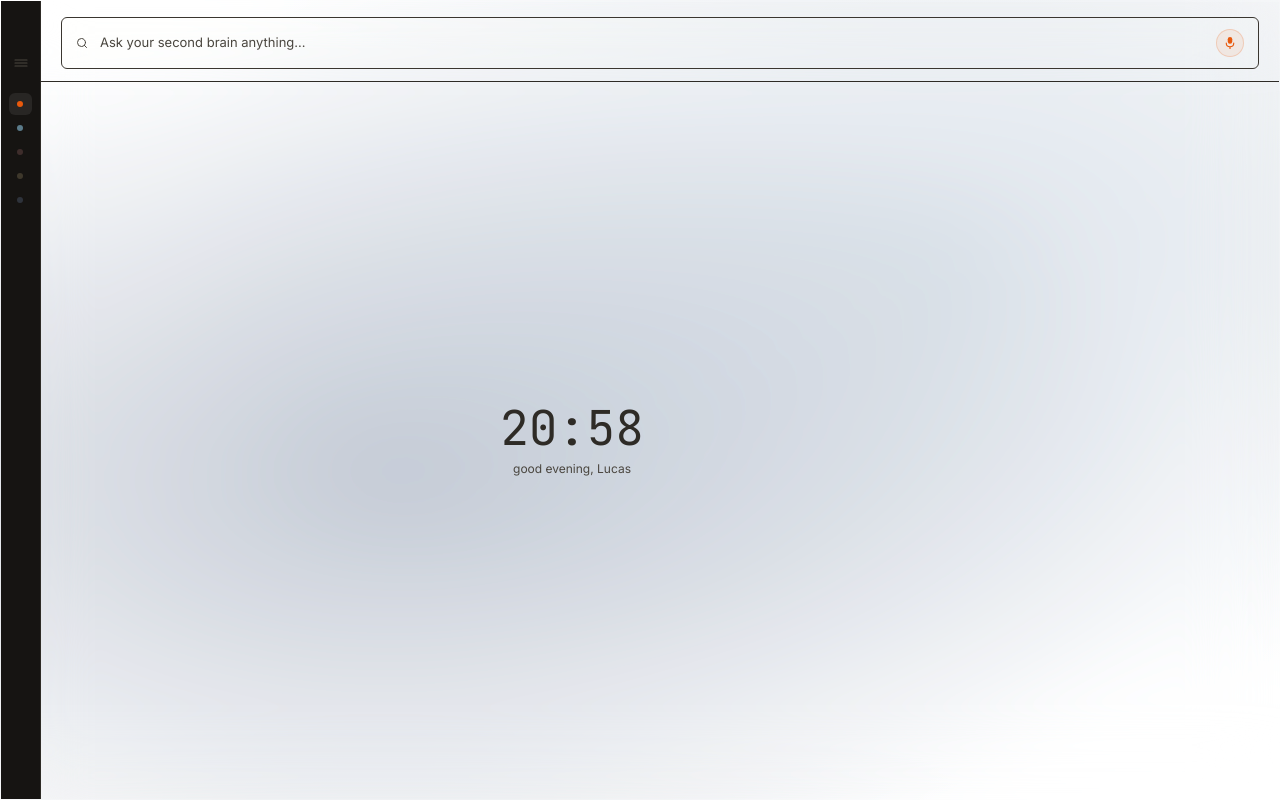
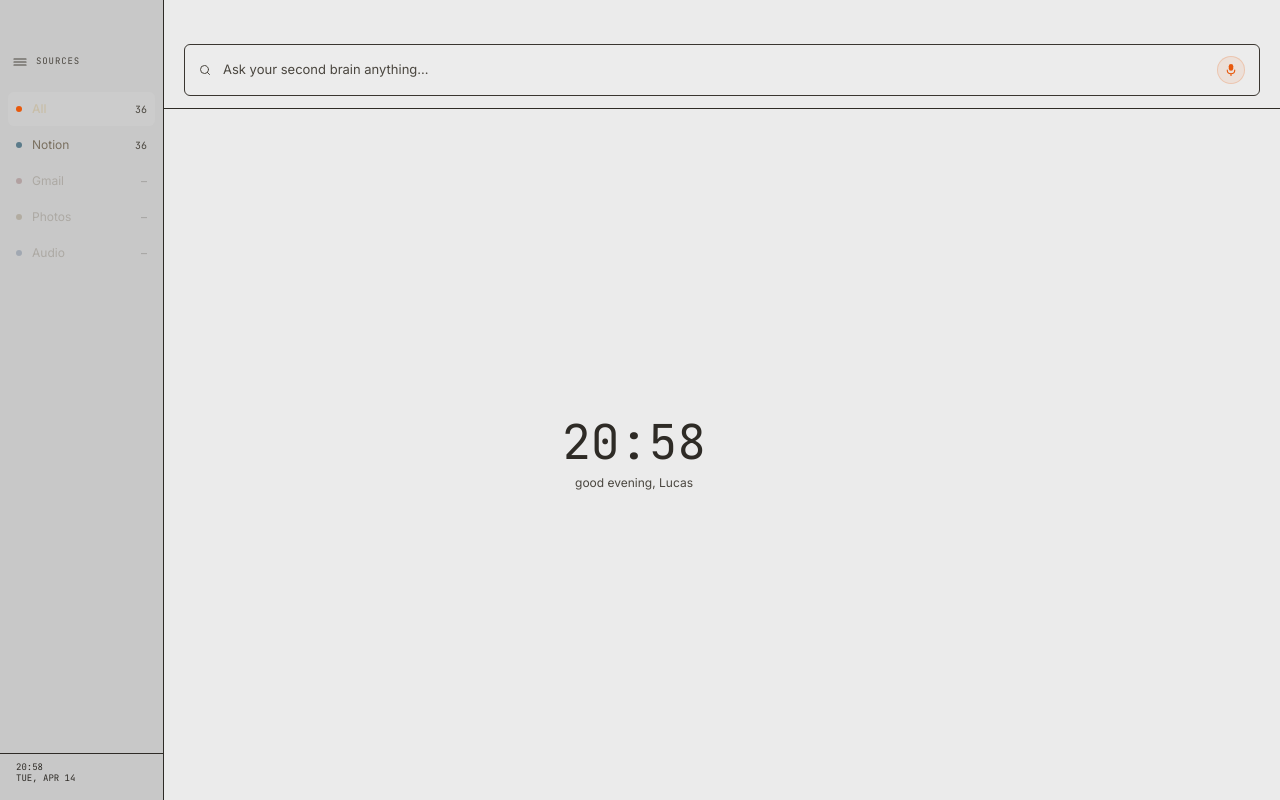
Before and after one commit to Lucasvngpl/second-brain, a React (Vite) app: page / in a window 1280 px wide. Built offline with nearby package versions, Linux system fonts and the light colour scheme.

Commit message:
transparent look

```diff
--- a/src/App.tsx
+++ b/src/App.tsx
@@ -47,19 +47,13 @@ export default function App() {
     /* Full-screen canvas — bg-transparent lets Electron vibrancy show through */
     <div className="h-screen w-screen overflow-hidden relative bg-transparent">
 
-      {/* Subtle neutral vignette blobs — give backdrop-blur something to catch */}
-      <div className="absolute inset-0 opacity-40"
-        style={{ background: "radial-gradient(ellipse at 30% 60%, #6b7585 0%, transparent 65%)" }} />
-      <div className="absolute inset-0 opacity-25"
-        style={{ background: "radial-gradient(ellipse at 75% 30%, #8090a0 0%, transparent 60%)" }} />
-
       {/* THE ONE BIG GLASS CARD — edge-to-edge, macOS handles rounding via roundedCorners */}
-      <div className="glass-card absolute inset-0 flex overflow-hidden border-0 shadow-[0_8px_80px_rgba(0,0,0,0.6),inset_0_1px_0_rgba(255,255,255,0.15)]">
+      <div className="absolute inset-0 flex overflow-hidden" style={{ background: 'rgba(0,0,0,0.08)' }}>
 
         {/* Sidebar — drag region at top clears macOS traffic lights */}
         <Sidebar activeSource={activeSource} onSourceChange={setActiveSource} />
 
-        <div className="flex flex-col flex-1 min-w-0">
+        <div className="flex flex-col flex-1 min-w-0" style={{ paddingTop: '28px' }}>
           <SearchBar onSearch={handleSearch} loading={loading} />
 
           <div className="flex flex-1 gap-4 p-5 overflow-hidden">
--- a/src/components/AnswerPanel.tsx
+++ b/src/components/AnswerPanel.tsx
@@ -56,7 +56,7 @@ export default function AnswerPanel({ result, loading }: Props) {
       {/* Synthesized answer */}
       <div
         className="rounded-md p-4"
-        style={{ background: "rgba(255,255,255,0.04)", border: "0.5px solid #2E2B26" }}
+        style={{ background: "rgba(255,255,255,0.05)", border: "0.5px solid rgba(255,255,255,0.08)" }}
       >
         {/* — JARVIS — label */}
         <p
--- a/src/components/SearchBar.tsx
+++ b/src/components/SearchBar.tsx
@@ -17,7 +17,7 @@ export default function SearchBar({ onSearch, loading }: Props) {
       <div
         className="flex items-center gap-3 rounded-md transition-all"
         style={{
-          background: "rgba(240,234,220,0.03)",
+          background: "rgba(255,255,255,0.06)",
           border: "0.5px solid #3A3630",
           padding: "11px 14px",
         }}
--- a/src/components/Sidebar.tsx
+++ b/src/components/Sidebar.tsx
@@ -35,7 +35,7 @@ export default function Sidebar({ activeSource, onSourceChange }: Props) {
       className="flex-shrink-0 flex flex-col border-r border-[#2E2B26] transition-all duration-[220ms] overflow-hidden"
       style={{
         width: expanded ? 164 : 40,
-        background: '#161412',
+        background: 'rgba(0,0,0,0.15)',
         transitionTimingFunction: 'cubic-bezier(0.4,0,0.2,1)',
       }}
       onMouseEnter={() => setExpanded(true)}
--- a/src/components/SourceCard.tsx
+++ b/src/components/SourceCard.tsx
@@ -20,14 +20,14 @@ export default function SourceCard({ source }: Props) {
       onClick={() => setExpanded(!expanded)}
       className="rounded-md px-4 py-3 cursor-pointer transition-all"
       style={{
-        background: expanded ? "rgba(255,255,255,0.06)" : "rgba(255,255,255,0.03)",
-        border: "0.5px solid #2A2722",
+        background: expanded ? "rgba(255,255,255,0.07)" : "rgba(255,255,255,0.04)",
+        border: "0.5px solid rgba(255,255,255,0.07)",
       }}
       onMouseEnter={e => {
-        if (!expanded) (e.currentTarget as HTMLDivElement).style.background = "rgba(255,255,255,0.05)"
+        if (!expanded) (e.currentTarget as HTMLDivElement).style.background = "rgba(255,255,255,0.06)"
       }}
       onMouseLeave={e => {
-        if (!expanded) (e.currentTarget as HTMLDivElement).style.background = "rgba(255,255,255,0.03)"
+        if (!expanded) (e.currentTarget as HTMLDivElement).style.background = "rgba(255,255,255,0.04)"
       }}
     >
       <div className="flex items-center gap-3">
--- a/src/index.css
+++ b/src/index.css
@@ -40,11 +40,3 @@ body {
 ::-webkit-scrollbar { width: 3px; }
 ::-webkit-scrollbar-track { background: transparent; }
 ::-webkit-scrollbar-thumb { background: rgba(255,255,255,0.12); border-radius: 2px; }
-
-/* Glass card — backdrop-filter layers over Electron vibrancy */
-.glass-card {
-  background: rgba(255, 255, 255, 0.07);
-  backdrop-filter: blur(40px) saturate(180%);
-  -webkit-backdrop-filter: blur(40px) saturate(180%);
-  border: 1px solid rgba(255, 255, 255, 0.15);
-}
```
